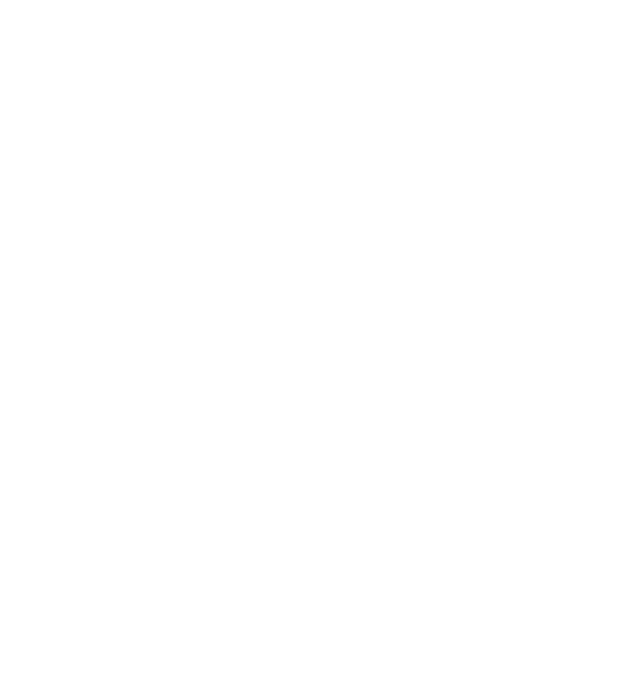
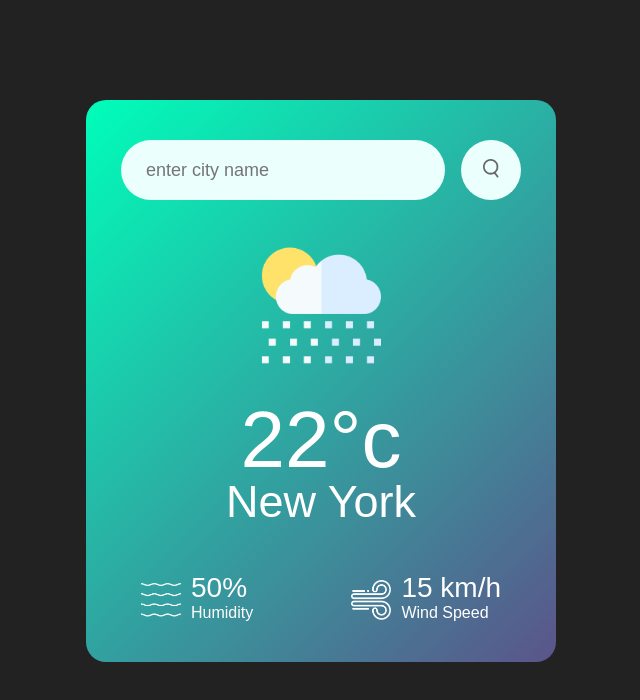
Before and after one commit to leonhsalas/weather-app, a plain HTML site: page index.html in a window 1280 px wide. Shown: the whole page, without its empty margins (319-959 px from the left). Drawn offline with Linux system fonts and the light colour scheme; no server answers.

Commit message:
second commit vs final commit

```diff
--- a/index.html
+++ b/index.html
@@ -7,7 +7,33 @@
     <link rel="stylesheet" href="style.css">
 </head>
 <body>
-
+    <div class="card">
+        <div class="search">
+            <input type="text" placeholder="enter city name" spellcheck="false">
+            <button><img src="search.png" alt=""></button>
+        </div>
+        <div class="weather">
+            <img src="rain.png" class="weather-icon" alt="">
+            <h1 class="temp">22°c</h1>
+            <h2 class="city">New York</h2>
+            <div class="details">
+                <div class="col">
+                    <img src="humidity.png" alt="">
+                    <div>
+                        <p class="humidity">50%</p>
+                        <p>Humidity</p>
+                    </div>
+                </div>
+                <div class="col">
+                    <img src="wind.png" alt="">
+                    <div>
+                        <p class="wind">15 km/h</p>
+                        <p>Wind Speed</p>
+                    </div>
+                </div>
+            </div>
+        </div>
+    </div>
     <script src="main.js"></script>
 </body>
 </html>
--- a/main.js
+++ b/main.js
@@ -0,0 +1,13 @@
+
+const apiKey = "adcd29fe6b837bf7e07e35f4e77fe5a4";
+const apiUrl = "https://api.openweathermap.org/data/2.5/weather?q=berlin&appid=adcd29fe6b837bf7e07e35f4e77fe5a4&units=metric&q=bangalore";
+
+async function checkWeather(){
+    const response = await fetch(apiUrl + `&appid=${apiKey}}`);
+    var data = await response.json();
+
+    console.log(data);
+}
+
+
+checkWeather();
--- a/style.css
+++ b/style.css
@@ -0,0 +1,82 @@
+*{
+    margin: 0;
+    padding: 0;
+    font-family: sans-serif;
+    box-sizing: border-box;
+}
+body{
+    background: #222;
+}
+.card{
+    width: 90%;
+    max-width: 470px;
+    background: linear-gradient(135deg, #00feba, #5b548a);
+    color: white;
+    margin: 100px auto 0;
+    border-radius: 20px;
+    padding: 40px 35px;
+    text-align: center;
+}
+.search{
+    width: 100%;
+    display: flex;
+    align-items: center;
+    justify-content: space-between;
+}
+.search input{
+    border: 0;
+    outline: 0;
+    background: #ebfffc;
+    color: #555;
+    padding: 10px 25px;
+    height: 60px;
+    border-radius: 30px;
+    flex: 1;
+    margin-right: 16px;
+    font-size: 18px;
+}
+.search button{
+    border: 0;
+    outline: 0;
+    background: #ebfffc;
+    border-radius: 50%;
+    width: 60px;
+    height: 60px;
+    cursor: pointer;
+}
+.search button img{
+    width: 16px;
+}
+.weather-icon{
+    width: 170px;
+    margin-top: 20px;
+}
+.weather h1{
+    font-size: 80px;
+    font-weight: 500;
+}
+.weather h2{
+    font-size: 45px;
+    font-weight: 400;
+    margin-top: -10px;
+}
+.details{
+    display: flex;
+    align-items: center;
+    justify-content: space-between;
+    padding: 0 20px;
+    margin-top: 50px;
+}
+.col{
+    display: flex;
+    align-items: center;
+    text-align: left;
+}
+.col img{
+    width: 40px;
+    margin-right: 10px;
+}
+.humidity, .wind{
+    font-size: 28px;
+    margin-top: -6px;
+}
```
Also changed, not shown: clear.png (added), clouds.png (added), drizzle.png (added), humidity.png (added), mist.png (added), rain.png (added), search.png (added), snow.png (added), wind.png (added).
